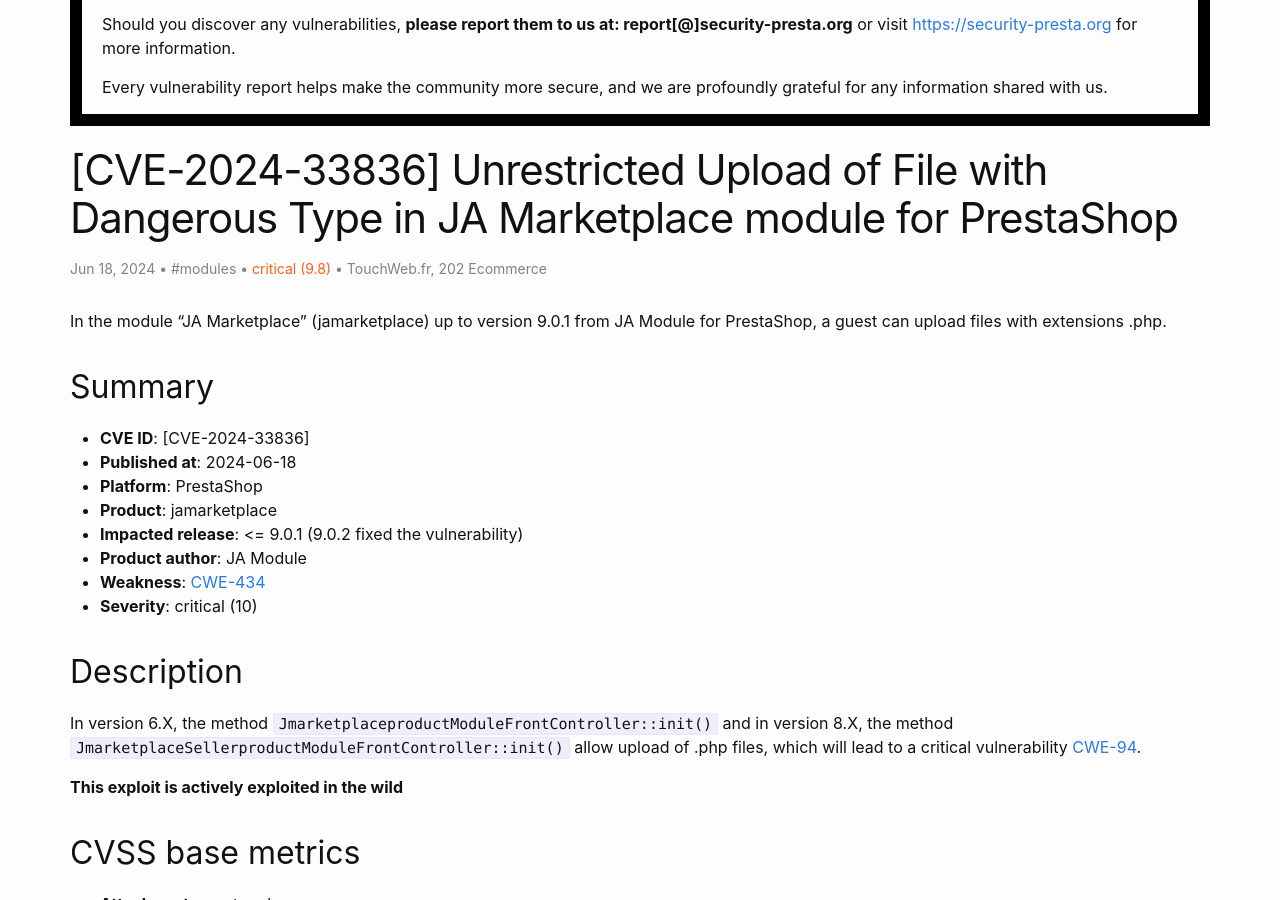
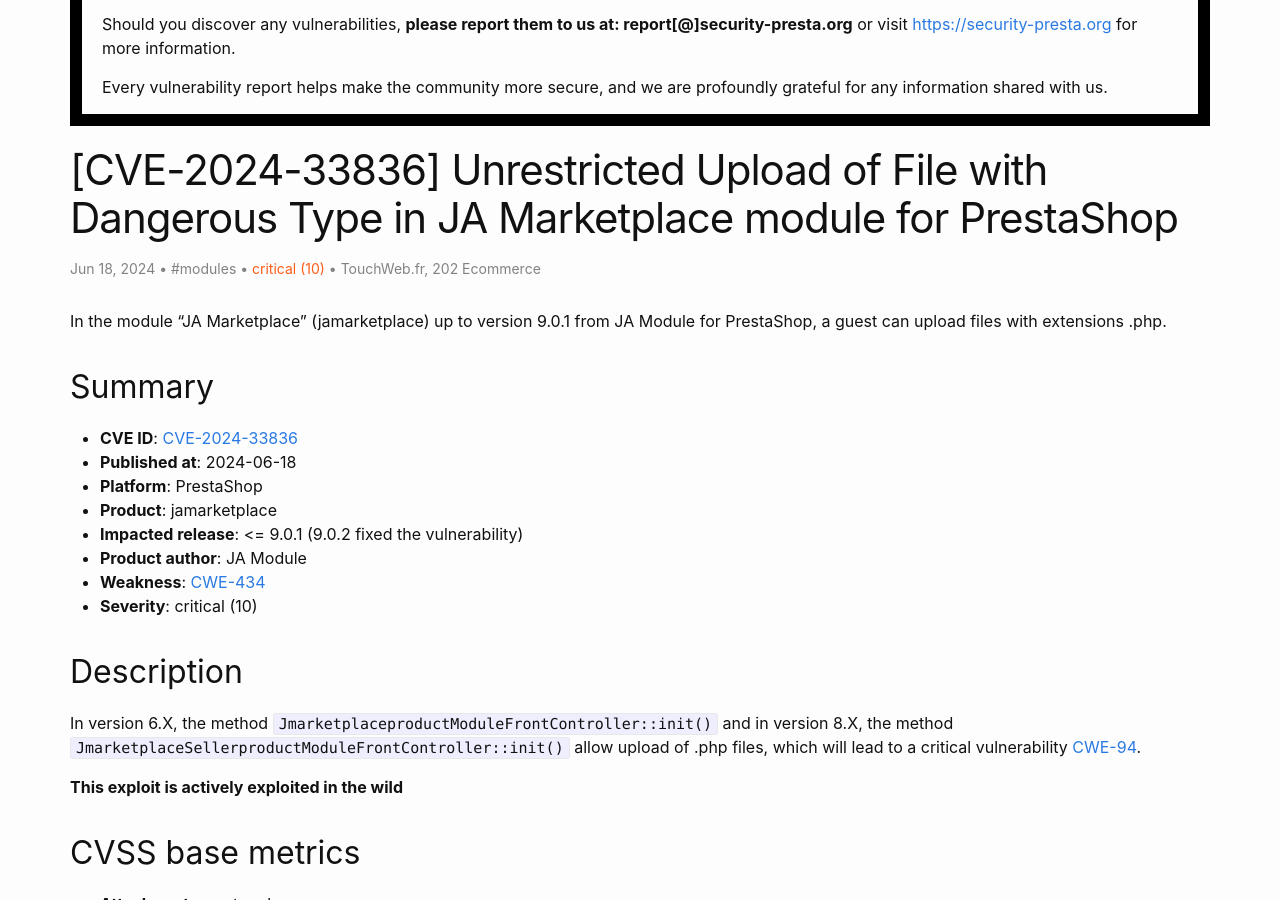
Before and after one commit to friends-of-presta/security-advisories, a Jekyll site: the page built from _posts/2024-06-18-jamarketplace.md, in a window 1280 px wide and 900 px high, scrolled down 314 px. Built offline with Jekyll 4.4.1, drawn with Linux system fonts in a browser that asks for light colours.

Commit message:
Update 2024-06-18-jamarketplace.md

```diff
--- a/_posts/2024-06-18-jamarketplace.md
+++ b/_posts/2024-06-18-jamarketplace.md
@@ -6,7 +6,7 @@ author:
 - TouchWeb.fr
 - 202 Ecommerce
 meta: "CVE,PrestaShop,jamarketplace"
-severity: "critical (9.8)"
+severity: "critical (10)"
 ---
 
 In the module "JA Marketplace" (jamarketplace) up to version 9.0.1 from JA Module for PrestaShop, a guest can upload files with extensions .php.
@@ -14,7 +14,7 @@ In the module "JA Marketplace" (jamarketplace) up to version 9.0.1 from JA Modul
 
 ## Summary
 
-* **CVE ID**: [CVE-2024-33836]
+* **CVE ID**: [CVE-2024-33836](https://cve.mitre.org/cgi-bin/cvename.cgi?name=CVE-2024-33836)
 * **Published at**: 2024-06-18
 * **Platform**: PrestaShop
 * **Product**: jamarketplace
```
